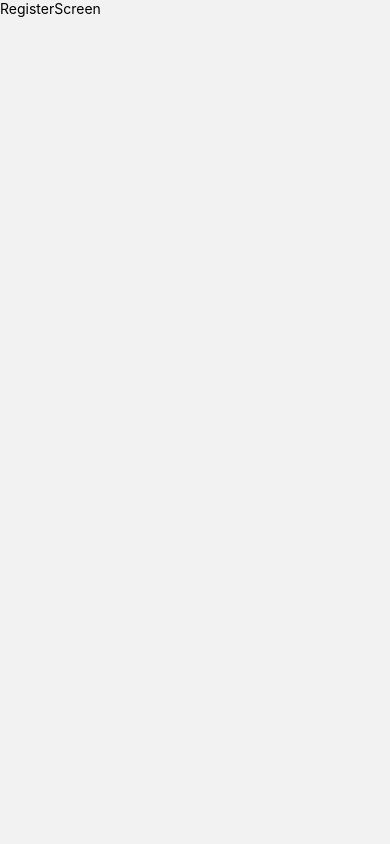
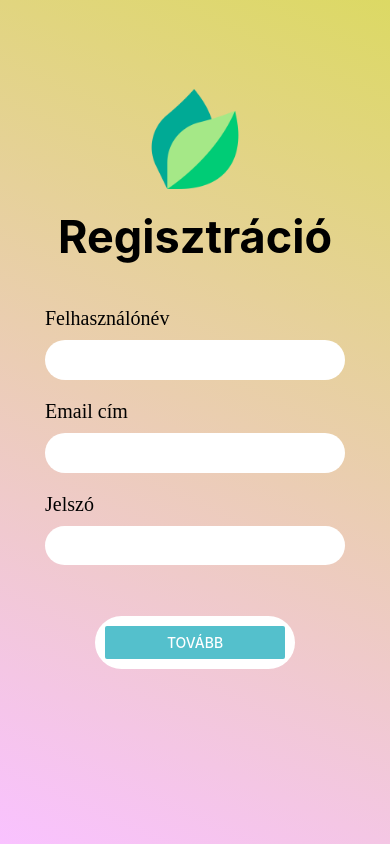
Before and after one commit to Kdorina/mobil_planty_react_native, a React Native app: screen /Register in a window 390 px wide. Built offline with nearby package versions, Linux system fonts and the light colour scheme.

Commit message:
reg/log screen formazasa , navigacio hozzaadasa

```diff
--- a/navigation/AppNavigation.js
+++ b/navigation/AppNavigation.js
@@ -13,7 +13,7 @@ const Stack = createStackNavigator();
 const AppNavigation = () => {
   return (
 /*       <NavigationContainer> */
-          <Stack.Navigator initialRouteName='Login'>
+          <Stack.Navigator initialRouteName='Register'>
             <Stack.Screen name="Welcome" options={{headerShown:false}} component={WelcomeScreen} />
             <Stack.Screen name="Home" options={{headerShown:false}} component={HomeScreen} />
             <Stack.Screen name="Temp" options={{headerShown:false}} component={TemporaryScreen} />
--- a/screens/LoginScreen.js
+++ b/screens/LoginScreen.js
@@ -4,14 +4,15 @@ import { StyleSheet, View, Text, StatusBar } from 'react-native'
 import React from 'react'
 import { LinearGradient } from 'expo-linear-gradient';
 import { useNavigation } from '@react-navigation/native';
+import { Linking } from 'react-native';
 /* import { useFonts } from 'react-native-google-fonts'; */
 
 export default function LoginScreen() {
   const navigation = useNavigation();
   return (
-  <LinearGradient start={{x: 0, y: 1}} end={{x: 1, y: 0}} colors={['#54c0cc','#dcd964',]} style={{flex:1}}>
+  <LinearGradient start={{x: 0, y: 1}} end={{x: 1, y: 0}} colors={['#f9c2ff','#dcd964',]} style={{flex:1}}>
     <SafeAreaView style={styles.container}>
-    <Image source={require('../assets/leaf.png')} style={{marginBottom:-50, flex:1,justifyContent: 'center',width:100,resizeMode: 'contain'}}/>
+    <Image source={require('../assets/leaf.png')} style={{marginBottom:-60, flex:1,justifyContent: 'center',width:100,resizeMode:'contain'}}/>
     <Text style={{fontSize:45, fontWeight:'bold',flex:1, margin:0}}>Bejelentkezés</Text>
       <View style={styles.loginBox}>
           <View style={styles.inputBox}>
@@ -22,11 +23,15 @@ export default function LoginScreen() {
           </View>
 
       </View>
-      <View style={{flex:1}}>
-        <View style={{backgroundColor:'#ffff', padding:10, marginTop:30, borderRadius:50, width:200}}>
+      <View style={{flex:1, alignItems:'center'}}>
+        <View style={{backgroundColor:'#ffff', padding:10, marginTop:0, borderRadius:50, width:200}}>
             <Button title='Bejelentkezés' color='#54c0cc' onPress={() => navigation.navigate('Temp')}></Button>
         </View>
+        <View  style={{marginTop:20}}>
+          <Button title='Nincs még fiókod? Regisztrálj itt.' onPress={()=> navigation.navigate('Register')}></Button>
+        </View>
       </View>
+
       <StatusBar style="auto" />
     </SafeAreaView>
   </LinearGradient>
@@ -45,7 +50,7 @@ const styles = StyleSheet.create({
     height:350,
     borderRadius:30,
     alignItems: 'center',
-    marginTop:-200,
+    marginTop:-250,
   },
   inputBox:{
     flex:1,
@@ -53,7 +58,7 @@ const styles = StyleSheet.create({
   },
   inputText:{
     marginBottom:10,
-    marginTop:30,
+    marginTop:20,
     fontSize:20,
     fontFamily:'Nunito-Regular'
   },
--- a/screens/RegisterScreen.js
+++ b/screens/RegisterScreen.js
@@ -1,10 +1,67 @@
-import { View, Text } from 'react-native'
+import {Button, Image, SafeAreaView, TextInput } from 'react-native'
+import { StyleSheet, View, Text, StatusBar } from 'react-native'
 import React from 'react'
+import { LinearGradient } from 'expo-linear-gradient';
+import { useNavigation } from '@react-navigation/native';
+export default function RegisterScreen() {
+  const navigation = useNavigation();
+  return (
+    <LinearGradient start={{x: 0, y: 1}} end={{x: 1, y: 0}} colors={['#f9c2ff','#dcd964',]} style={{flex:1}}>
+      <SafeAreaView style={styles.container}>
+      <Image source={require('../assets/leaf.png')} style={{marginBottom:-70, flex:1,justifyContent: 'center',width:100,resizeMode: 'contain'}}/>
+      <Text style={{fontSize:45, fontWeight:'bold',flex:1, margin:0}}>Regisztráció</Text>
+        <View style={styles.loginBox}>
+            <View style={styles.inputBox}>
+              <Text style={styles.inputText}>Felhasználónév</Text>
+              <TextInput style={styles.input}></TextInput>
+              <Text style={styles.inputText}>Email cím</Text>
+              <TextInput style={styles.input}></TextInput>
+              <Text style={styles.inputText}>Jelszó</Text>
+              <TextInput style={styles.input}></TextInput>
+            </View>
 
-export default function RegisterScreen() {
-  return (
-    <View>
-      <Text>RegisterScreen</Text>
-    </View>
-  )
-}
+        </View>
+        <View style={{flex:1}}>
+          <View style={{backgroundColor:'#ffff', padding:10, marginTop:50, borderRadius:50, width:200}}>
+              <Button title='Tovább' color='#54c0cc' onPress={() => navigation.navigate('Login')}></Button>
+          </View>
+        </View>
+        <StatusBar style="auto" />
+      </SafeAreaView>
+    </LinearGradient>
+    )
+  }
+  const styles = StyleSheet.create({
+    container: {
+      flex:1,
+      width:'100%',
+      alignItems: 'center',
+      justifyContent: 'center',
+    },
+    loginBox:{
+      flex:1,
+      width:350,
+      height:350,
+      borderRadius:30,
+      alignItems: 'center',
+      marginTop:-200,
+    },
+    inputBox:{
+      flex:1,
+      justifyContent: 'center',
+    },
+    inputText:{
+      marginBottom:10,
+      marginTop:20,
+      fontSize:20,
+      fontFamily:'Nunito-Regular'
+    },
+    input:{
+      backgroundColor:"white",
+      padding:10,
+      width:300,
+      height:45,
+      borderRadius:30
+    },
+
+  });
--- a/screens/TemporaryScreen.js
+++ b/screens/TemporaryScreen.js
@@ -34,7 +34,7 @@ export default function TemporaryScreen() {
             <Text style={{fontSize:25}}>Üdvözölünk a planty csapatában.</Text>
             </View>
 
-        <Text style={{fontSize:20, marginTop:30, padding:20}}>Kérlek válaszd ki növényedet!</Text>
+        <Text style={{fontSize:20, marginTop:30, padding:20, fontWeight:500}}>Kérlek válaszd ki növényedet!</Text>
 
         <View style={{width:350, height:400, justifyContent:'center', alignItems:'center',
         borderRadius:20, backgroundColor:"green", overflow:'hidden'}}>
```
